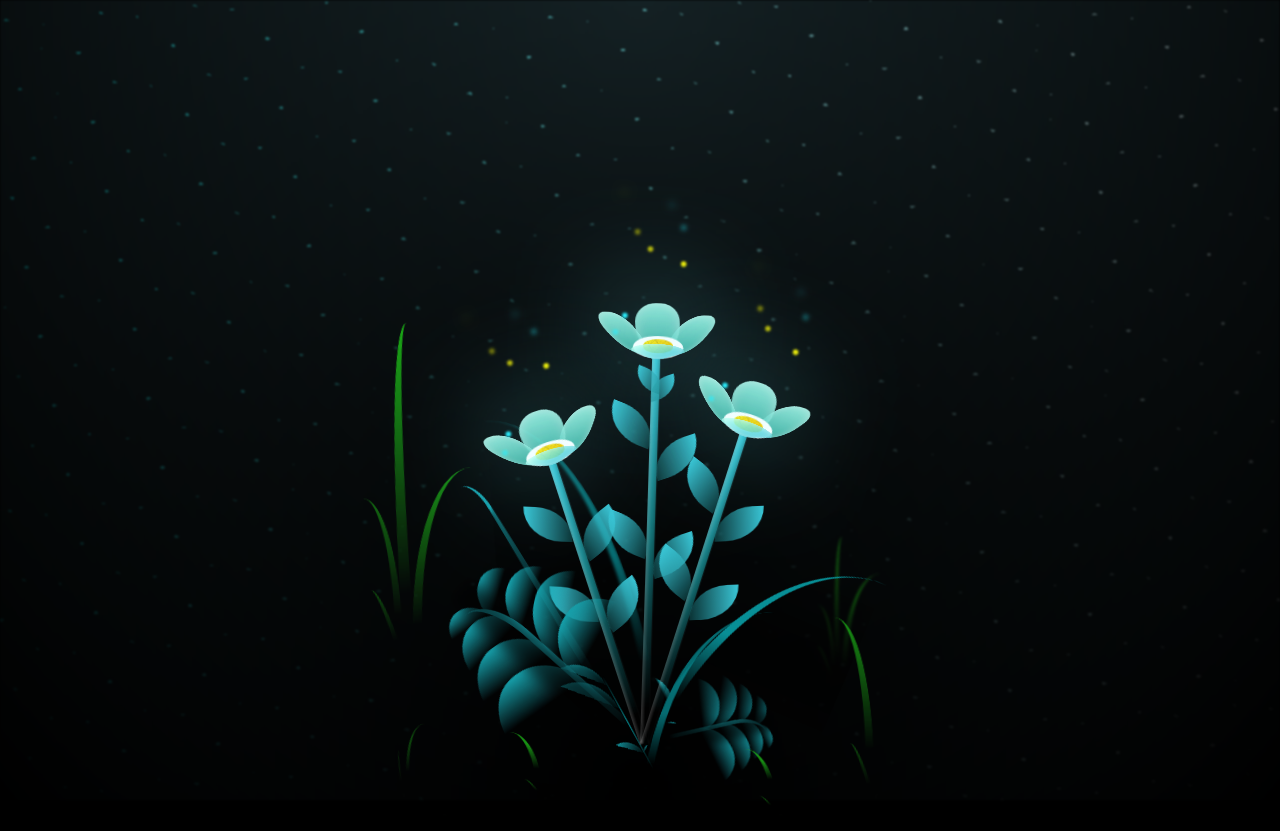
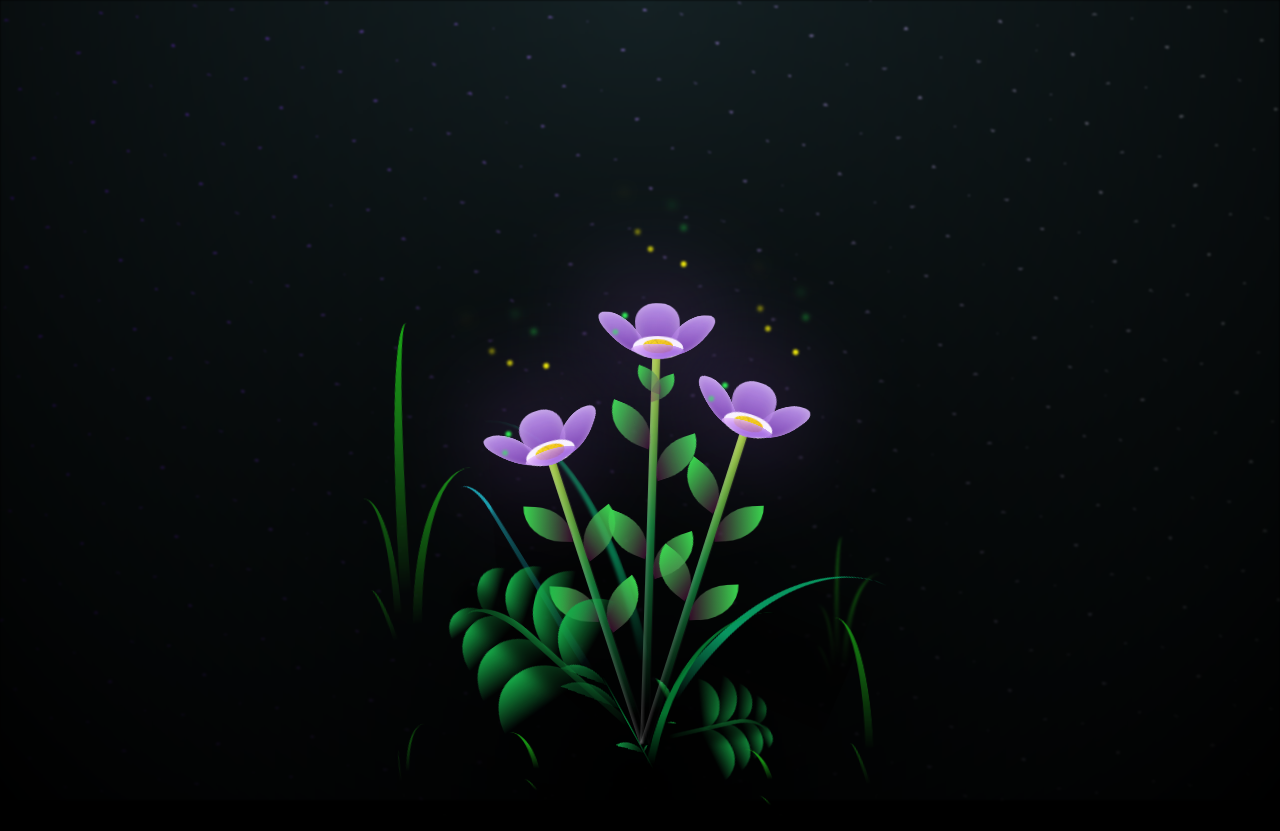
Before and after one commit to raffyuio769/for-first-monthsary, a plain HTML site: page flowers/index.html in a window 1280 px wide. Drawn offline with Linux system fonts and the light colour scheme.

Commit message:
purple flowers

```diff
--- a/flowers/style.css
+++ b/flowers/style.css
@@ -28,7 +28,7 @@ body {
   width: 100%;
   height: 100%;
   filter: blur(0.1vmin);
-  background-image: radial-gradient(ellipse at top, transparent 0%, var(--dark-color)), radial-gradient(ellipse at bottom, var(--dark-color), rgba(145, 233, 255, 0.2)), repeating-linear-gradient(220deg, black 0px, black 19px, transparent 19px, transparent 22px), repeating-linear-gradient(189deg, black 0px, black 19px, transparent 19px, transparent 22px), repeating-linear-gradient(148deg, black 0px, black 19px, transparent 19px, transparent 22px), linear-gradient(90deg, #00fffa, #f0f0f0);
+  background-image: radial-gradient(ellipse at top, transparent 0%, var(--dark-color)), radial-gradient(ellipse at bottom, var(--dark-color), rgba(145, 233, 255, 0.2)), repeating-linear-gradient(220deg, black 0px, black 19px, transparent 19px, transparent 22px), repeating-linear-gradient(189deg, black 0px, black 19px, transparent 19px, transparent 22px), repeating-linear-gradient(148deg, black 0px, black 19px, transparent 19px, transparent 22px), linear-gradient(90deg, #6f00ff, #f0f0f0);
 }
 
 .flowers {
@@ -130,7 +130,7 @@ body {
   transform: translate(-50%, -100%);
   width: 8vmin;
   height: 8vmin;
-  background-color: #6bf0ff;
+  background-color: #b86bff;
   filter: blur(10vmin);
 }
 .flower__leaf {
@@ -140,8 +140,8 @@ body {
   width: 8vmin;
   height: 11vmin;
   border-radius: 51% 49% 47% 53%/44% 45% 55% 69%;
-  background-color: #65e6cc;
-  background-image: linear-gradient(to top, #40bbab, #a7ffee);
+  background-color: #b765e6;
+  background-image: linear-gradient(to top, #7f40bb, #d0a7ff);
   transform-origin: bottom center;
   opacity: 0.9;
   box-shadow: inset 0 0 2vmin rgba(255, 255, 255, 0.5);
@@ -161,7 +161,7 @@ body {
   transform-origin: bottom left;
   border-radius: 4vmin 10vmin 4vmin 4vmin;
   transform: translate(0%, 18%) rotateX(70deg) rotate(-43deg);
-  background-image: linear-gradient(to top, #39c6d6, #a7ffee);
+  background-image: linear-gradient(to top, #8239d6, #dfa7ff);
   z-index: 1;
   opacity: 0.8;
 }
@@ -188,7 +188,7 @@ body {
 .flower__line {
   height: 55vmin;
   width: 1.5vmin;
-  background-image: linear-gradient(to left, rgba(0, 0, 0, 0.2), transparent, rgba(255, 255, 255, 0.2)), linear-gradient(to top, transparent 10%, #14757a, #39c6d6);
+  background-image: linear-gradient(to left, rgba(0, 0, 0, 0.2), transparent, rgba(255, 255, 255, 0.2)), linear-gradient(to top, transparent 10%, #147a3b, #acd639);
   box-shadow: inset 0 0 2px rgba(0, 0, 0, 0.5);
   animation: grow-flower-tree 4s backwards;
 }
@@ -202,7 +202,7 @@ body {
   height: var(--h);
   border-top-right-radius: var(--h);
   border-bottom-left-radius: var(--h);
-  background-image: linear-gradient(to top, rgba(20, 117, 122, 0.4), #39c6d6);
+  background-image: linear-gradient(to top, rgba(122, 20, 91, 0.4), #39d64e);
 }
 .flower__line__leaf--1 {
   transform: rotate(70deg) rotateY(30deg);
@@ -245,7 +245,7 @@ body {
   animation: light-ans 4s linear infinite backwards;
 }
 .flower__light:nth-child(odd) {
-  background-color: #23f0ff;
+  background-color: #23ff48;
 }
 .flower__light--1 {
   left: -2vmin;
@@ -280,7 +280,7 @@ body {
   animation-delay: 3.5s;
 }
 .flower__grass {
-  --c: #159faa;
+  --c: #15aa47;
   --line-w: 1.5vmin;
   position: absolute;
   bottom: 12vmin;
@@ -490,9 +490,9 @@ body {
   width: 30vmin;
   height: 50vmin;
   border-top-left-radius: 100%;
-  border-left: 2vmin solid #079097;
+  border-left: 2vmin solid #079760;
   background-image: linear-gradient(to bottom, transparent, var(--dark-color) 60%);
-  mask-image: linear-gradient(to top, transparent 30%, #079097 60%);
+  mask-image: linear-gradient(to top, transparent 30%, #07974f 60%);
 }
 .flower__g-right--1 {
   animation: flower-g-right-ans 2.5s linear infinite;
@@ -543,7 +543,7 @@ body {
 .flower__g-front__line {
   width: 0.3vmin;
   height: 20vmin;
-  background-image: linear-gradient(to top, transparent, #079097, transparent 100%);
+  background-image: linear-gradient(to top, transparent, #079743, transparent 100%);
   position: relative;
 }
 .flower__g-front__leaf-wrapper {
@@ -623,10 +623,10 @@ body {
   width: 10vmin;
   height: 10vmin;
   border-radius: 100% 0% 0% 100%/100% 100% 0% 0%;
-  box-shadow: inset 0 2px 1vmin rgba(44, 238, 252, 0.2);
-  background-image: linear-gradient(to bottom left, transparent, var(--dark-color)), linear-gradient(to bottom right, #159faa 50%, transparent 50%, transparent);
-  -webkit-mask-image: linear-gradient(to bottom right, #159faa 50%, transparent 50%, transparent);
-  mask-image: linear-gradient(to bottom right, #159faa 50%, transparent 50%, transparent);
+  box-shadow: inset 0 2px 1vmin rgba(44, 252, 124, 0.2);
+  background-image: linear-gradient(to bottom left, transparent, var(--dark-color)), linear-gradient(to bottom right, #15aa4e 50%, transparent 50%, transparent);
+  -webkit-mask-image: linear-gradient(to bottom right, #aa1515 50%, transparent 50%, transparent);
+  mask-image: linear-gradient(to bottom right, #15aa42 50%, transparent 50%, transparent);
 }
 .flower__g-fr {
   position: absolute;
@@ -648,8 +648,8 @@ body {
   width: 30vmin;
   height: 50vmin;
   border-top-left-radius: 100%;
-  border-left: 2vmin solid #079097;
-  mask-image: linear-gradient(to top, transparent 25%, #079097 50%);
+  border-left: 2vmin solid #07973e;
+  mask-image: linear-gradient(to top, transparent 25%, #079726 50%);
   position: relative;
   z-index: 1;
 }
@@ -661,8 +661,8 @@ body {
   height: 10vmin;
   border-radius: 100% 0% 0% 100%/100% 100% 0% 0%;
   box-shadow: inset 0 2px 1vmin rgba(44, 238, 252, 0.2);
-  background-image: linear-gradient(to bottom left, transparent, var(--dark-color) 98%), linear-gradient(to bottom right, #23f0ff 45%, transparent 50%, transparent);
-  mask-image: linear-gradient(135deg, #159faa 40%, transparent 50%, transparent);
+  background-image: linear-gradient(to bottom left, transparent, var(--dark-color) 98%), linear-gradient(to bottom right, #23ff5a 45%, transparent 50%, transparent);
+  mask-image: linear-gradient(135deg, #15aa47 40%, transparent 50%, transparent);
 }
 .flower__g-fr__leaf--1 {
   left: 20vmin;
@@ -753,7 +753,7 @@ body {
   transform: scale(0.8) rotate(-5deg);
 }
 .long-g--1 .leaf {
-mask-image: linear-gradient(to top, transparent 40%, #079097 80%) !important;
+mask-image: linear-gradient(to top, transparent 40%, #07975b 80%) !important;
 }
 .long-g--1 .leaf--1 {
   --w: 5vmin;
@@ -768,7 +768,7 @@ mask-image: linear-gradient(to top, transparent 40%, #079097 80%) !important;
   transform: scale(0.6) rotateX(60deg);
 }
 .long-g--2 .leaf, .long-g--3 .leaf {
-  mask-image: linear-gradient(to top, transparent 50%, #079097 80%) !important;
+  mask-image: linear-gradient(to top, transparent 50%, #620797 80%) !important;
 }
 .long-g--2 .leaf--1, .long-g--3 .leaf--1 {
   left: -1vmin;
@@ -779,7 +779,7 @@ mask-image: linear-gradient(to top, transparent 40%, #079097 80%) !important;
   bottom: 0vmin;
 }
 .long-g--3 .leaf {
-  mask-image: linear-gradient(to top, transparent 40%, #079097 80%) !important;
+  mask-image: linear-gradient(to top, transparent 40%, #079754 80%) !important;
 }
 .long-g--4 {
   left: 25vmin;
@@ -788,7 +788,7 @@ mask-image: linear-gradient(to top, transparent 40%, #079097 80%) !important;
   transform: scale(0.6) rotateX(60deg);
 }
 .long-g--4 .leaf {
-  mask-image: linear-gradient(to top, transparent 50%, #079097 80%) !important;
+  mask-image: linear-gradient(to top, transparent 50%, #07973e 80%) !important;
 }
 .long-g--5 {
   left: 42vmin;
```
